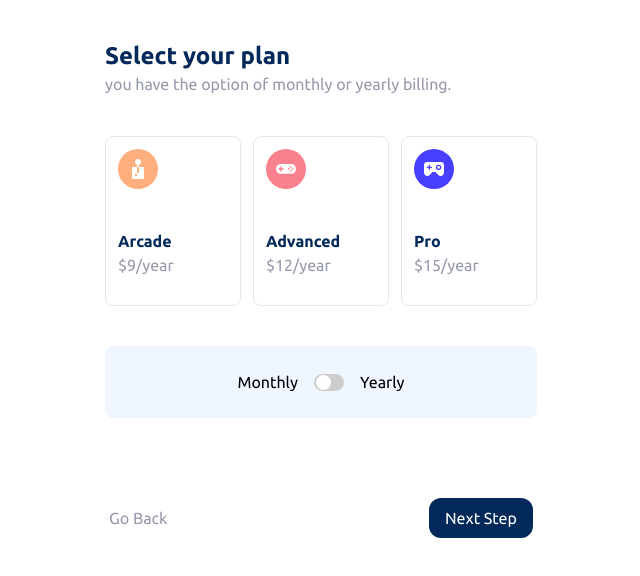
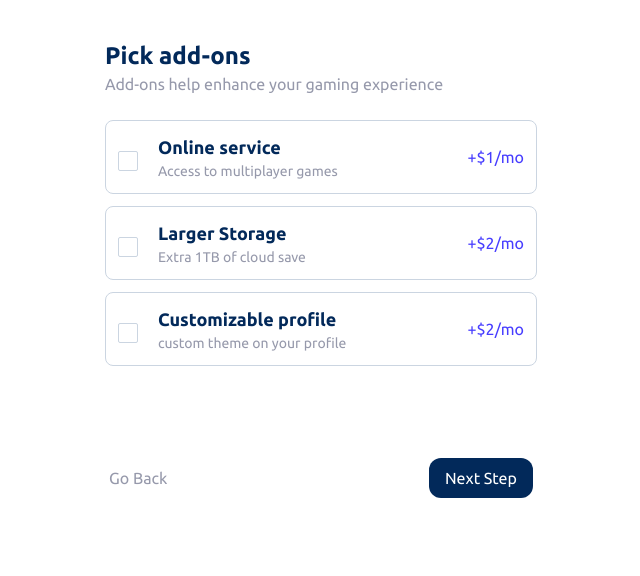
Before and after one commit to JohnAssebe/Multi-step-form, a React app: page / in a window 1280 px wide. Shown: the top 576 px of the page, without its empty margins (319-959 px from the left). Built offline with nearby package versions, Linux system fonts and the light colour scheme; the HTML template or start-up script is replaced by a standard one.

Commit message:
feat: step3Form completed :sparkles:

```diff
--- a/src/App.jsx
+++ b/src/App.jsx
@@ -1,8 +1,8 @@
-import SecondStepForm from "./components/step2Form";
+import ThirdStepForm from "./components/step3Form";
 function App() {
   return (
     <>
-      <SecondStepForm />
+      <ThirdStepForm />
     </>
   );
 }
--- a/src/components/step3Form.jsx
+++ b/src/components/step3Form.jsx
@@ -0,0 +1,149 @@
+import { useState } from "react";
+const ThirdStepForm = () => {
+  const [selected, setSelected] = useState([]);
+  const updateSelected = (term) =>
+    !selected.includes(term)
+      ? setSelected((selected) => [...selected, term])
+      : setSelected((selected) => selected.filter((ele) => ele != term));
+  return (
+    <section className="w-full px-4 py-10 bg-White">
+      <div className="max-w-md px-2 mx-auto font-ubuntu">
+        <h4 className="text-2xl font-bold text-Marineblue">Pick add-ons</h4>
+        <p className="text-base text-Coolgray">
+          Add-ons help enhance your gaming experience
+        </p>
+        <form className="flex flex-col items-start justify-center gap-3 my-6">
+          <div
+            className={`flex items-center justify-between w-full p-3 border rounded-lg cursor-pointer border-slate-300 hover:border-Purplishblue hover:bg-Magnolia ${
+              selected.includes("online service") &&
+              "border-Purplishblue bg-Magnolia"
+            }`}
+            onClick={() => updateSelected("online service")}
+          >
+            <div className="flex items-center justify-center gap-5">
+              <div className="relative w-5 h-5">
+                <input
+                  type="checkbox"
+                  className="absolute w-full h-full mt-1 bg-white border rounded-sm appearance-none border-slate-300 peer shrink-0 checked:bg-Purplishblue checked:border-0"
+                  checked={selected.includes("online service")}
+                  onChange={() => updateSelected("online service")}
+                />
+
+                <svg
+                  className="absolute hidden w-4 h-4 mt-1 -translate-x-1/2 -translate-y-1/2 pointer-events-none top-1/2 left-1/2 peer-checked:block"
+                  xmlns="http://www.w3.org/2000/svg"
+                  viewBox="0 0 24 24"
+                  fill="none"
+                  stroke="white"
+                  strokeWidth="3"
+                  strokeLinecap="round"
+                  strokeLinejoin="round"
+                >
+                  <polyline points="20 6 9 17 4 12"></polyline>
+                </svg>
+              </div>
+              <div>
+                <h4 className="text-lg font-bold text-Marineblue">
+                  Online service
+                </h4>
+                <p className="text-sm text-Coolgray">
+                  Access to multiplayer games
+                </p>
+              </div>
+            </div>
+            <p className="text-Purplishblue">+$1/mo</p>
+          </div>
+
+          <div
+            className={`flex items-center justify-between w-full p-3 border rounded-lg cursor-pointer border-slate-300 hover:border-Purplishblue hover:bg-Magnolia ${
+              selected.includes("larger storage") &&
+              "border-Purplishblue bg-Magnolia"
+            }`}
+            onClick={() => updateSelected("larger storage")}
+          >
+            <div className="flex items-center justify-center gap-5">
+              <div className="relative w-5 h-5">
+                <input
+                  type="checkbox"
+                  className="absolute w-full h-full mt-1 bg-white border rounded-sm appearance-none border-slate-300 peer shrink-0 checked:bg-Purplishblue checked:border-0"
+                  checked={selected.includes("larger storage")}
+                  onChange={() => updateSelected("larger storage")}
+                />
+
+                <svg
+                  className="absolute hidden w-4 h-4 mt-1 -translate-x-1/2 -translate-y-1/2 pointer-events-none top-1/2 left-1/2 peer-checked:block group-aria-checked:block"
+                  xmlns="http://www.w3.org/2000/svg"
+                  viewBox="0 0 24 24"
+                  fill="none"
+                  stroke="white"
+                  strokeWidth="3"
+                  strokeLinecap="round"
+                  strokeLinejoin="round"
+                >
+                  <polyline points="20 6 9 17 4 12"></polyline>
+                </svg>
+              </div>
+              <div>
+                <h4 className="text-lg font-bold text-Marineblue">
+                  Larger Storage
+                </h4>
+                <p className="text-sm text-Coolgray">Extra 1TB of cloud save</p>
+              </div>
+            </div>
+            <p className="text-Purplishblue">+$2/mo</p>
+          </div>
+
+          <div
+            className={`flex items-center justify-between w-full p-3 border rounded-lg cursor-pointer border-slate-300 hover:border-Purplishblue hover:bg-Magnolia ${
+              selected.includes("customizable profile") &&
+              "border-Purplishblue bg-Magnolia"
+            }`}
+            onClick={() => updateSelected("customizable profile")}
+          >
+            <div className="flex items-center justify-center gap-5">
+              <div className="relative w-5 h-5">
+                <input
+                  type="checkbox"
+                  className="absolute w-full h-full mt-1 bg-white border rounded-sm appearance-none border-slate-300 peer shrink-0 checked:bg-Purplishblue checked:border-0"
+                  checked={selected.includes("customizable profile")}
+                  onChange={() => updateSelected("customizable profile")}
+                />
+
+                <svg
+                  className="absolute hidden w-4 h-4 mt-1 -translate-x-1/2 -translate-y-1/2 pointer-events-none top-1/2 left-1/2 peer-checked:block group-aria-checked:block"
+                  xmlns="http://www.w3.org/2000/svg"
+                  viewBox="0 0 24 24"
+                  fill="none"
+                  stroke="white"
+                  strokeWidth="3"
+                  strokeLinecap="round"
+                  strokeLinejoin="round"
+                >
+                  <polyline points="20 6 9 17 4 12"></polyline>
+                </svg>
+              </div>
+              <div>
+                <h4 className="text-lg font-bold text-Marineblue">
+                  Customizable profile
+                </h4>
+                <p className="text-sm text-Coolgray">
+                  custom theme on your profile
+                </p>
+              </div>
+            </div>
+            <p className="text-Purplishblue">+$2/mo</p>
+          </div>
+
+          <div className="flex items-center justify-between w-full px-1 mt-20">
+            <button className="text-md text-Coolgray">Go Back</button>
+            <button className="px-4 py-2 text-white text-md bg-Marineblue rounded-xl">
+              Next Step
+            </button>
+          </div>
+        </form>
+      </div>
+    </section>
+  );
+};
+
+export default ThirdStepForm;
```
